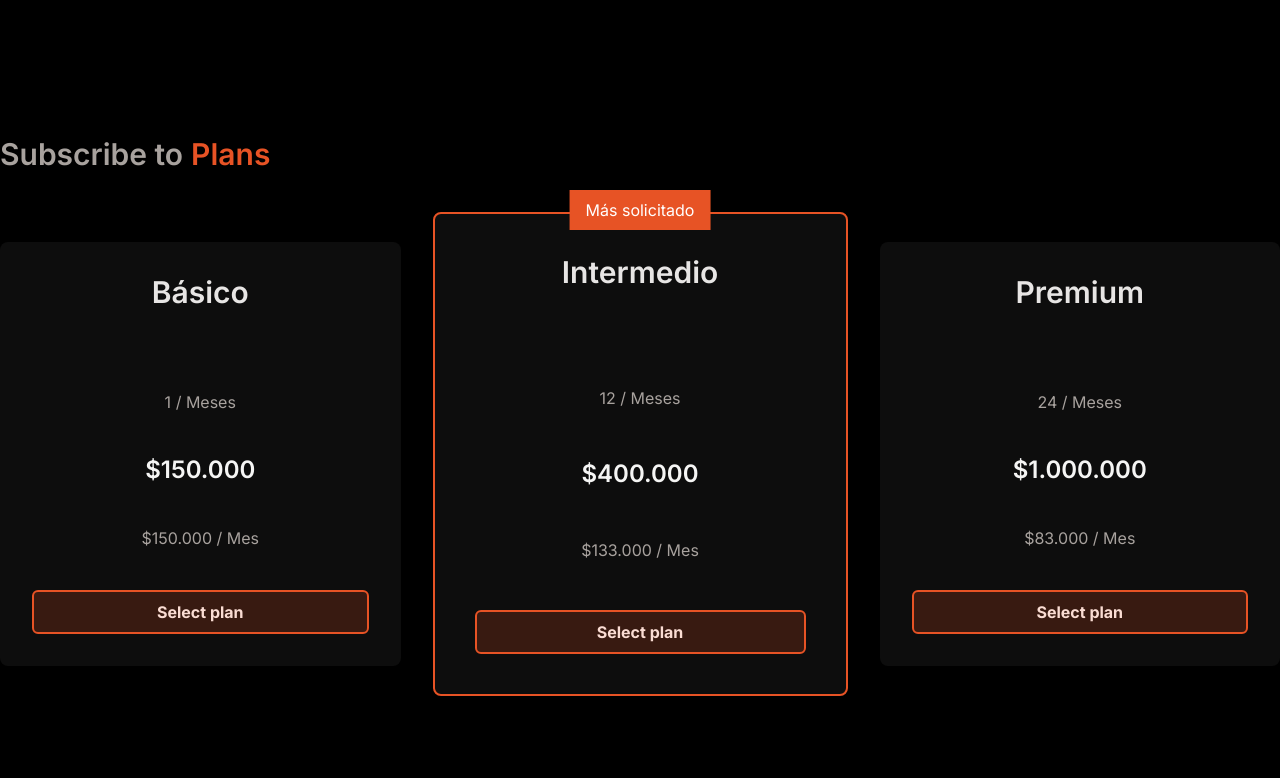
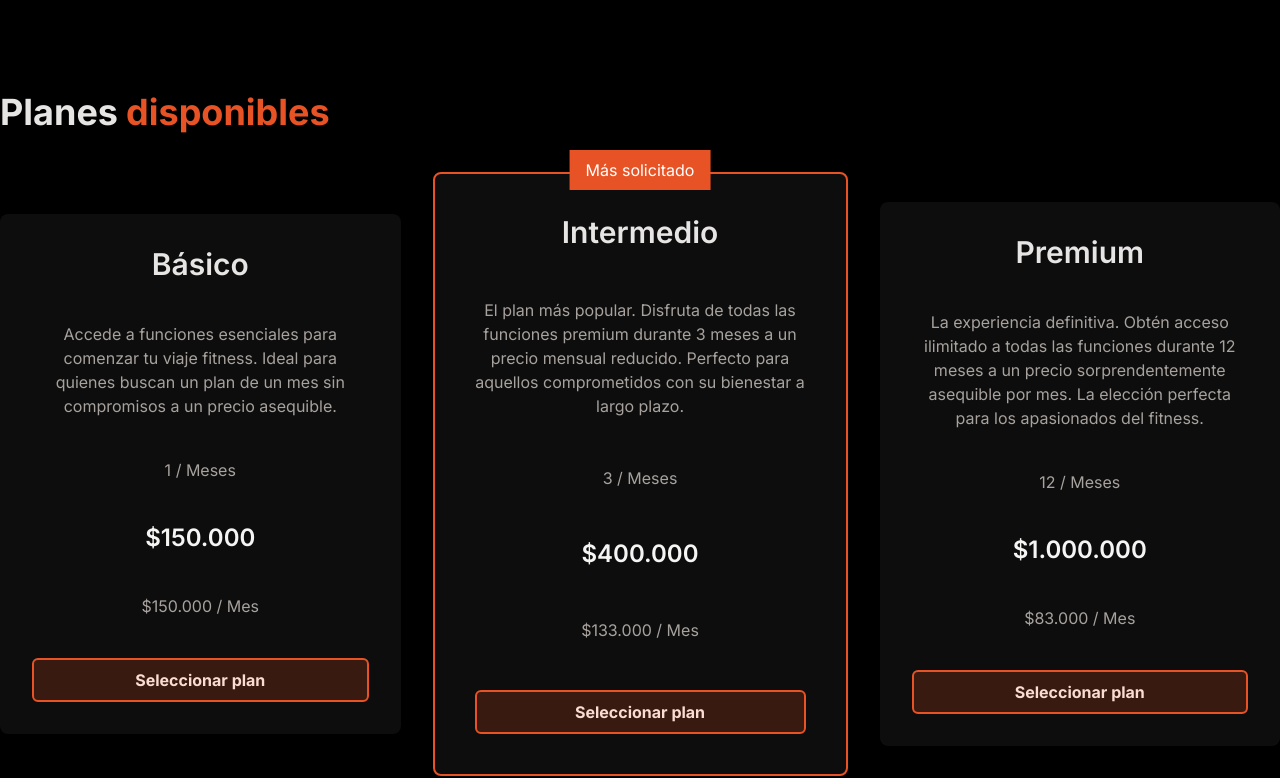
Before and after one commit to luisalmenarez/fitTrainer-web, a Next.js app: page / in a window 1280 px wide. Shown: the part 1594-2372 px from the top of the page. Built offline with nearby package versions, Linux system fonts and the light colour scheme.

Commit message:
Plans section database is added, code readability and performance are improved.

```diff
--- a/assets/data.ts
+++ b/assets/data.ts
@@ -36,3 +36,31 @@ export const servicesData = [
     image: "/icons/icon-6.png",
   },
 ];
+
+export const plansData = [
+  {
+    name: "Básico",
+    duration: 1,
+    description:
+      "Accede a funciones esenciales para comenzar tu viaje fitness. Ideal para quienes buscan un plan de un mes sin compromisos a un precio asequible.",
+    price: "150.000",
+    priceMonth: "150.000",
+  },
+  {
+    name: "Intermedio",
+    duration: 3,
+    description:
+      "El plan más popular. Disfruta de todas las funciones premium durante 3 meses a un precio mensual reducido. Perfecto para aquellos comprometidos con su bienestar a largo plazo.",
+    price: "400.000",
+    priceMonth: "133.000",
+    active: "active",
+  },
+  {
+    name: "Premium",
+    duration: 12,
+    description:
+      "La experiencia definitiva. Obtén acceso ilimitado a todas las funciones durante 12 meses a un precio sorprendentemente asequible por mes. La elección perfecta para los apasionados del fitness.",
+    price: "1.000.000",
+    priceMonth: "83.000",
+  },
+];
--- a/components/plans.tsx
+++ b/components/plans.tsx
@@ -1,6 +1,7 @@
 import Container from "./shared/container";
 import ItemPlan from "@/components/ui/item-plan";
 import Title from "@/components/ui/tite";
+import { plansData } from "@/assets/data";
 
 const Plans = () => {
   return (
@@ -8,30 +9,19 @@ const Plans = () => {
       id="plans"
       className="plans__section min-h-screen flex items-center justify-center">
       <Container>
-        <Title title="Subscribe to" titleColor="Plans" />
+        <Title title="Planes " titleColor="disponibles" />
         <div className="flex flex-col md:flex-row items-center justify-between gap-8">
-          <ItemPlan
-            name="Básico"
-            duration={1}
-            description=""
-            price={"150.000"}
-            priceMonth={"150.000"}
-          />
-          <ItemPlan
-            name="Intermedio"
-            duration={12}
-            description=""
-            price={"400.000"}
-            priceMonth={"133.000"}
-            active
-          />
-          <ItemPlan
-            name="Premium"
-            duration={24}
-            description=""
-            price={"1.000.000"}
-            priceMonth={"83.000"}
-          />
+          {plansData.map((plan, index) => (
+            <ItemPlan
+              key={index}
+              name={plan.name}
+              duration={plan.duration}
+              description={plan.description}
+              price={plan.price}
+              priceMonth={plan.priceMonth}
+              active={plan.active}
+            />
+          ))}
         </div>
       </Container>
     </section>
--- a/components/ui/item-plan.tsx
+++ b/components/ui/item-plan.tsx
@@ -9,7 +9,7 @@ interface ItemPlanProps {
   description: string;
   price: string;
   priceMonth: string;
-  active?: boolean;
+  active?: string;
 }
 
 const ItemPlan: FC<ItemPlanProps> = ({
@@ -27,7 +27,7 @@ const ItemPlan: FC<ItemPlanProps> = ({
         active && "relative border-2 border-primary p-10 gap-12"
       )}>
       {active && (
-        <div className="absolute bg-primary py-2 px-4 text-white -top-6 left-1/2 -translate-x-1/2 ">
+        <div className="absolute z-50 bg-primary py-2 px-4 text-white -top-6 left-1/2 -translate-x-1/2 ">
           <h5>Más solicitado</h5>
         </div>
       )}
@@ -39,7 +39,7 @@ const ItemPlan: FC<ItemPlanProps> = ({
       <p> ${priceMonth} / Mes</p>
       <ButtonPrimary
         type="button"
-        text="Select plan"
+        text="Seleccionar plan"
         className="w-full border-2 px-8 border-primary bg-transparent hover:bg-transparent"
       />
     </div>
--- a/components/ui/tite.tsx
+++ b/components/ui/tite.tsx
@@ -7,7 +7,7 @@ interface TitleProps {
 
 const Title: FC<TitleProps> = ({ title, titleColor }) => {
   return (
-    <h2 className="flex flex-col sm:flex-row items-center gap-2 text-3xl text-center text-stone-400 font-semibold mt-5 mb-10">
+    <h2 className="flex flex-col sm:flex-row items-center gap-2 text-4xl text-center text-stone-200 font-bold mt-14 mb-10">
       {title}
       <span className="text-primary"> {titleColor} </span>
     </h2>
```
